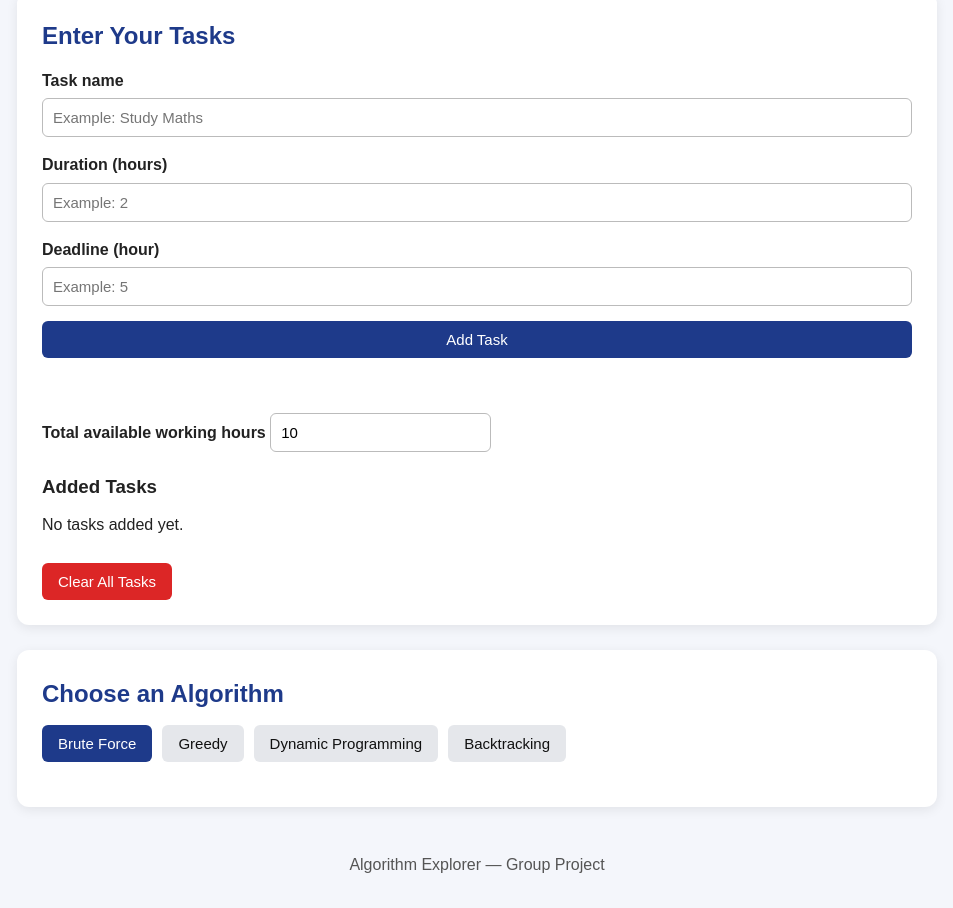
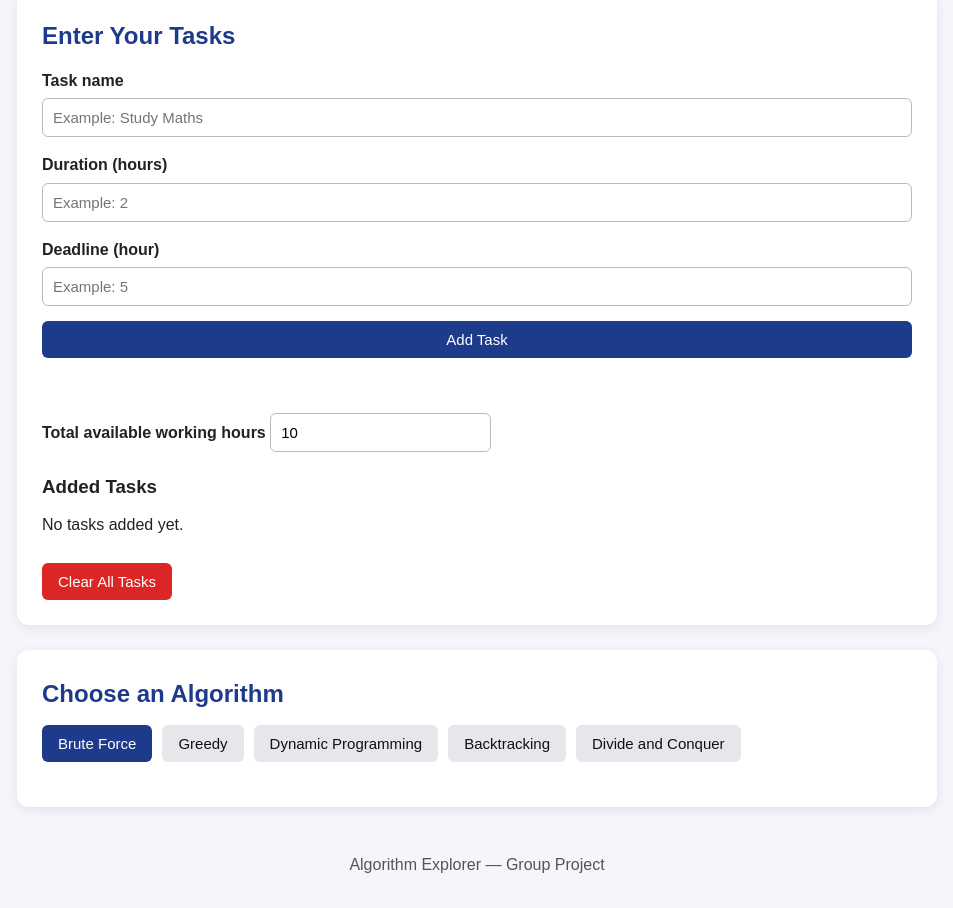
Before and after one commit to shaikabdulkalam959-art/Algorithm-explorer, a plain HTML site: page index.html in a window 1280 px wide. Shown: the part 1030-1938 px from the top of the page, without its empty margins (163-1116 px from the left). Drawn offline with Linux system fonts and the light colour scheme.

Commit message:
Add Divide and Conquer option to algorithm selection
Added 'Divide and Conquer' algorithm option to the tabs.

```diff
--- a/index.html
+++ b/index.html
@@ -100,6 +100,7 @@
   <button class="tab-btn" data-algorithm="greedy">Greedy</button>
   <button class="tab-btn" data-algorithm="dynamic">Dynamic Programming</button>
   <button class="tab-btn" data-algorithm="backtracking">Backtracking</button>
+  <button class="tab-btn" data-algorithm="divideConquer">Divide and Conquer</button>
 </div>
 
       <div id="algorithm-output"></div>
```
Lines whose indentation alone changed are shown as unchanged.
